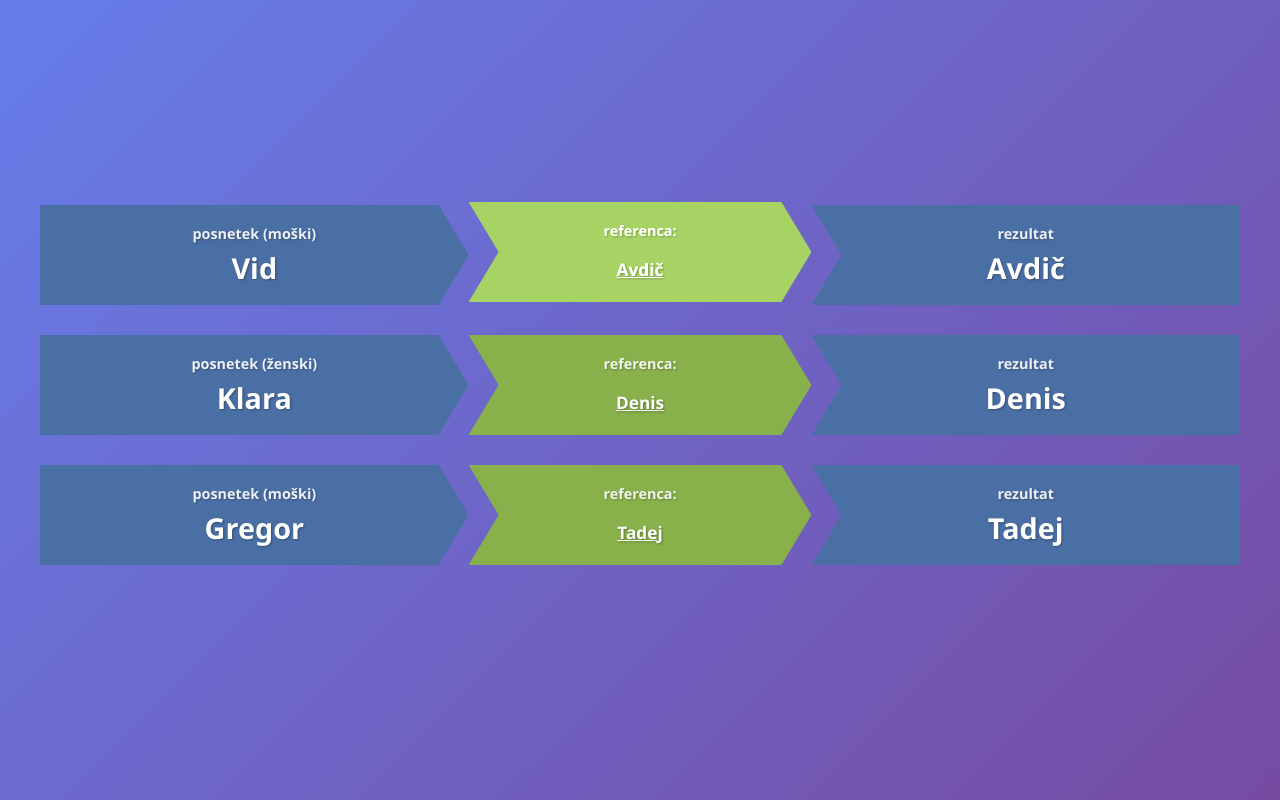
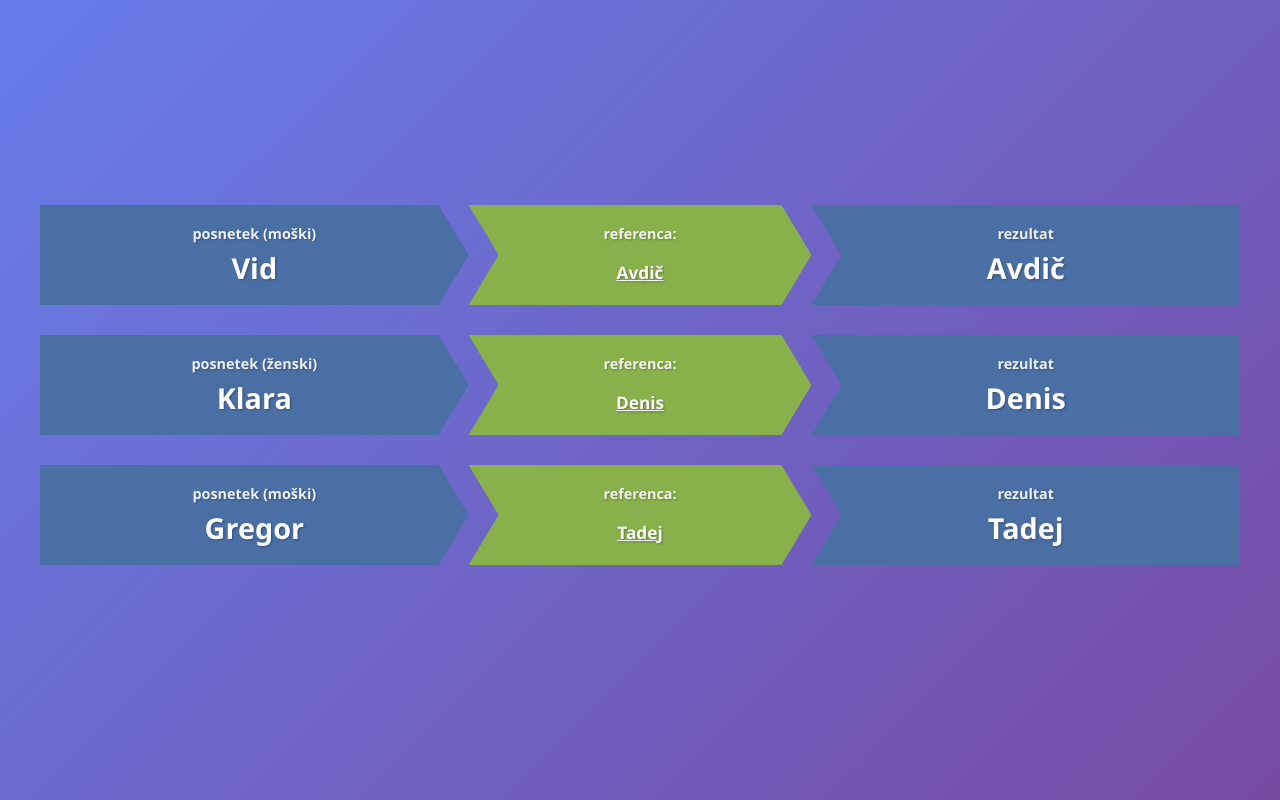
Before and after one commit to vidklopcic/vc_demo, a plain HTML site: page index.html in a window 1280 px wide. In both pictures the pointer is over the element 640 px from the left and 255 px from the top of the page. Drawn offline with Linux system fonts and the light colour scheme.

Commit message:
Make reference boxes non-clickable

```diff
--- a/index.html
+++ b/index.html
@@ -220,6 +220,19 @@
             text-decoration: underline;
         }
 
+        .reference-box {
+            cursor: default;
+        }
+
+        .reference-box:hover {
+            transform: none;
+            filter: none;
+        }
+
+        .reference-box:hover::before {
+            background: #88b04b;
+        }
+
         /* Mobile responsive styles */
         @media (max-width: 768px) {
             body {
@@ -407,8 +420,8 @@
             return `${mins}:${secs.toString().padStart(2, '0')}`;
         }
 
-        // Add click event to all flow boxes
-        document.querySelectorAll('.flow-box').forEach(box => {
+        // Add click event to all flow boxes except reference boxes
+        document.querySelectorAll('.flow-box:not(.reference-box)').forEach(box => {
             box.addEventListener('click', function() {
                 const audioSrc = this.getAttribute('data-audio');
                 const audioName = this.getAttribute('data-name');
```
